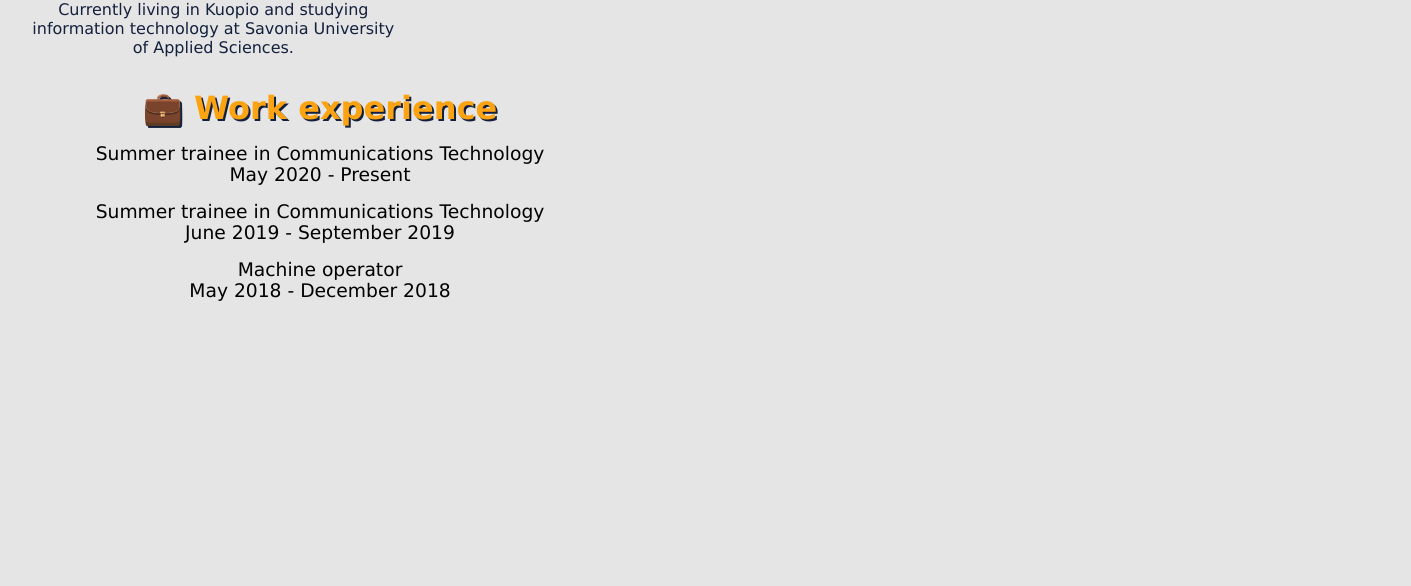
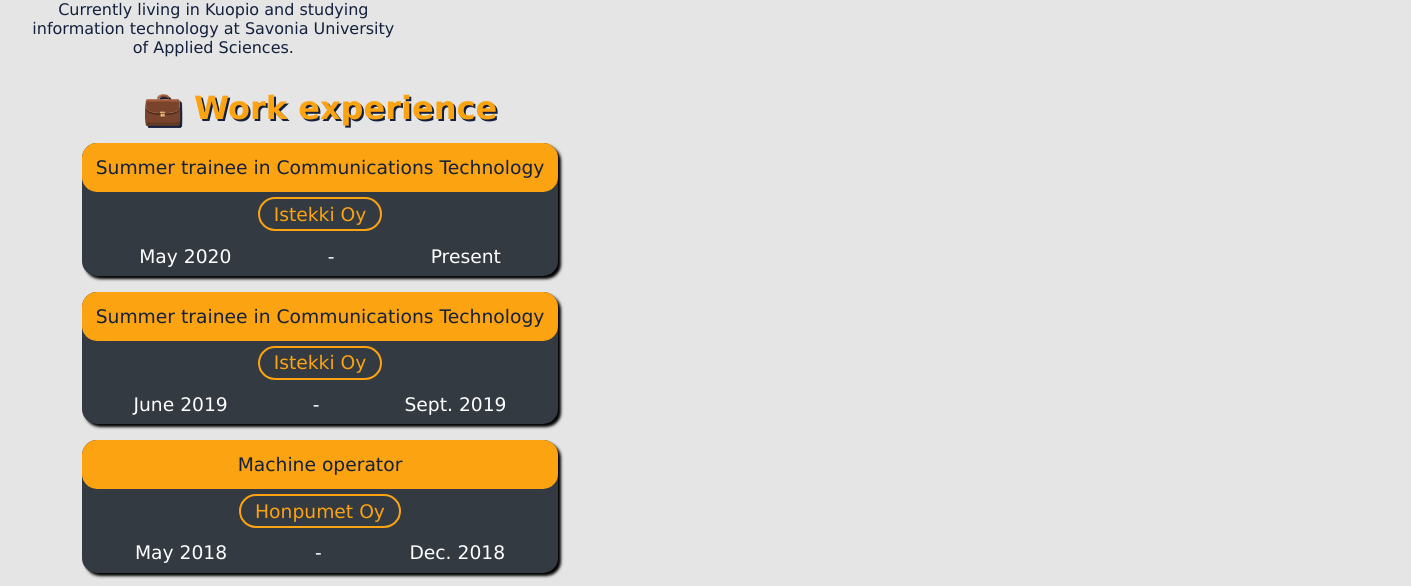
Before and after one commit to Lassi-Koykka/old-site, a React (Create React App) app: page / in a window 1280 px wide. Shown: the part 1228-1814 px from the top of the page, 1411 px wide, since content can reach past the window. Before the commit the page ends 1545 px from the top, so only its background shows below. Built offline with nearby package versions, Linux system fonts and the light colour scheme.

Commit message:
Added styling to the work section

```diff
--- a/src/Components/About.tsx
+++ b/src/Components/About.tsx
@@ -1,6 +1,6 @@
 import React from "react";
+import Emoji from "./Emoji";
 import "./styles/About.css";
-import Emoji from "./Emoji";
 
 export default function About() {
   const [isVisible, setVisible] = React.useState(false);
--- a/src/Components/Job.tsx
+++ b/src/Components/Job.tsx
@@ -3,6 +3,7 @@
 
 type jobProps = {
   jobTitle: string;
+  jobCompany: string;
   jobStart: string;
   jobEnd: string;
   jobDescription?: string;
@@ -12,8 +13,9 @@
   return (
     <div className="job">
       <h3 className="jobTitle">{props.jobTitle}</h3>
+      <h3 className="jobCompany">{props.jobCompany}</h3>
       <h3 className="jobStartAndEnd">
-        {props.jobStart} - {props.jobEnd}
+        <span>{props.jobStart}</span> <span>-</span> <span>{props.jobEnd}</span>
       </h3>
       <p>{props.jobDescription}</p>
     </div>
--- a/src/Components/Work.tsx
+++ b/src/Components/Work.tsx
@@ -4,25 +4,42 @@
 import "./styles/Work.css";
 
 export default function Work() {
+  const [isVisible, setVisible] = React.useState(false);
+  const domRef = React.useRef<HTMLDivElement>(null);
+  React.useEffect(() => {
+    const observer = new IntersectionObserver(entries => {
+      entries.forEach(entry => setVisible(entry.isIntersecting));
+    });
+    if (domRef.current !== null) {
+      observer.observe(domRef.current);
+    }
+  }, []);
+
   return (
     <div className="workContainer">
-      <h2 className="workHeader">
+      <h2
+        className={`workHeader fade-in-work ${isVisible ? "is-visible" : ""}`}
+        ref={domRef}
+      >
         <Emoji symbol="💼" label="Briefcase" /> Work experience
       </h2>
       <Job
         jobTitle="Summer trainee in Communications Technology"
+        jobCompany="Istekki Oy"
         jobStart="May 2020"
         jobEnd="Present"
       />
       <Job
         jobTitle="Summer trainee in Communications Technology"
+        jobCompany="Istekki Oy"
         jobStart="June 2019"
-        jobEnd="September 2019"
+        jobEnd="Sept. 2019"
       />
       <Job
         jobTitle="Machine operator"
+        jobCompany="Honpumet Oy"
         jobStart="May 2018"
-        jobEnd="December 2018"
+        jobEnd="Dec. 2018"
       />
     </div>
   );
--- a/src/Components/styles/Hero.css
+++ b/src/Components/styles/Hero.css
@@ -53,7 +53,7 @@
 }
 
 .navlink {
-  background-color: #14213d;
+  background-color: rgb(52, 58, 62);
   color: #fca311;
   width: 20%;
   text-decoration: none;
--- a/src/Components/styles/Job.css
+++ b/src/Components/styles/Job.css
@@ -1,3 +1,30 @@
 .job {
+  text-align: center;
   margin: 1em;
+  color: #fca311;
+  background: rgb(52, 58, 65);
+  border-radius: 15px;
+  box-shadow: 3px 3px 3px black;
 }
+
+.jobTitle {
+  padding: 0.75em;
+  background: #fca311;
+  color: #14213d;
+  border-radius: 15px;
+}
+
+.jobCompany {
+  border: 2px solid #fca311;
+  padding: 0.25em 0.75em;
+  margin: 0.25em auto 0.25em auto;
+  border-radius: 50px;
+  width: max-content;
+}
+
+.jobStartAndEnd {
+  color: white;
+  padding: 0.5em;
+  display: flex;
+  justify-content: space-around;
+}
--- a/src/Components/styles/Projects.css
+++ b/src/Components/styles/Projects.css
@@ -11,6 +11,7 @@
 .projectsGrid {
   display: grid;
   grid-auto-flow: row dense;
+  overflow-y: hidden;
   grid-template: 1fr 1fr / 1fr 1fr 1fr;
   grid-gap: 0.5em;
   padding: 0.5em;
@@ -52,6 +53,5 @@
   .projects {
     grid-column: 1 / span 12;
     overflow-x: hidden;
-    margin: 0;
   }
 }
--- a/src/Components/styles/Work.css
+++ b/src/Components/styles/Work.css
@@ -1,6 +1,8 @@
 .workContainer {
   grid-column: 1 / span 6;
   text-align: center;
+  margin-left: auto;
+  margin-right: auto;
 }
 
 .workHeader {
@@ -10,3 +12,23 @@
   font-size: 2em;
   margin: 1vh;
 }
+
+.fade-in-work {
+  opacity: 0;
+  transform: translateX(-20vh);
+  visibility: hidden;
+  transition: opacity 0.6s ease-out, transform 0.5s ease-out;
+  will-change: opacity, visibility;
+}
+
+.fade-in-work.is-visible {
+  opacity: 1;
+  transform: translateY(0);
+  visibility: visible;
+}
+
+@media only screen and (max-width: 1000px) {
+  .workContainer {
+    grid-column: 1 /span 12;
+  }
+}
```
Also changed, not shown: public/img/GitHub-Mark-64px.png (added), public/img/GitHub-Mark-Light-64px.png (added).
